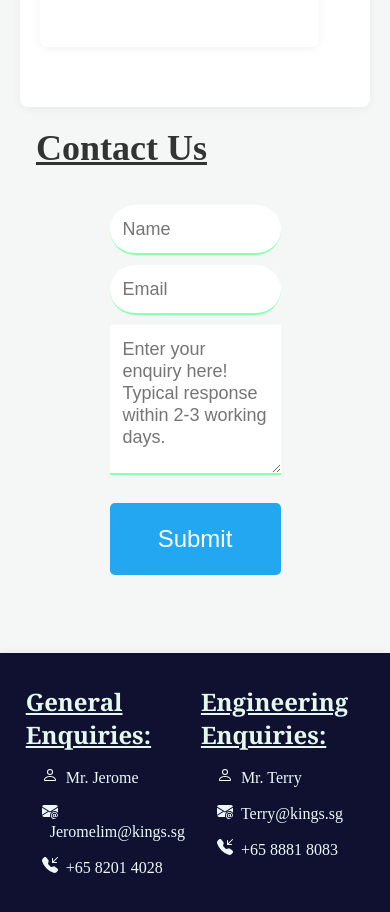
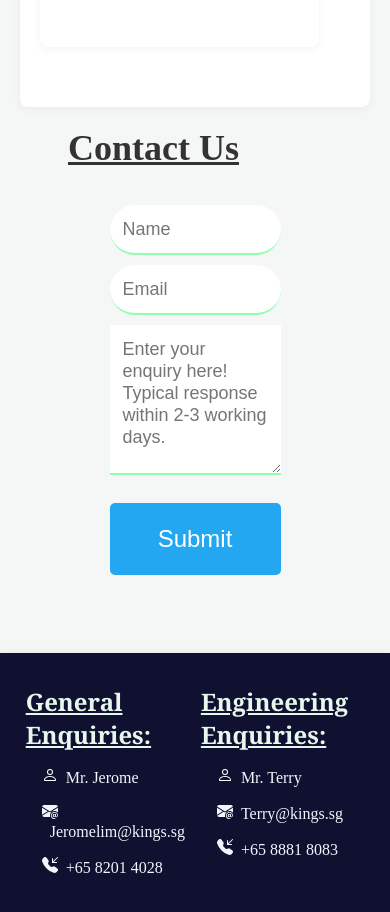
Before and after one commit to gforgittinggud/kings-app, a React (Create React App) app: page / in a window 390 px wide. Shown: the part 3380-4292 px from the top of the page. Built offline with nearby package versions, Linux system fonts and the light colour scheme; a web font is replaced by a local one.

Commit message:
Improve formatting
Improve formatter with different device screens

```diff
--- a/src/style-form.css
+++ b/src/style-form.css
@@ -88,7 +88,7 @@ textarea {
 
 .contact-us {
   font-size: 1.5em;
-  padding-left: 1rem;
+  padding-left: 15rem;
 }
 
 #contact-card {
@@ -99,4 +99,7 @@ textarea {
   #contact-card {
     margin: 0 5rem;
   }
+  .contact-us {
+    padding-left: 3rem;
+  }
 }
```
